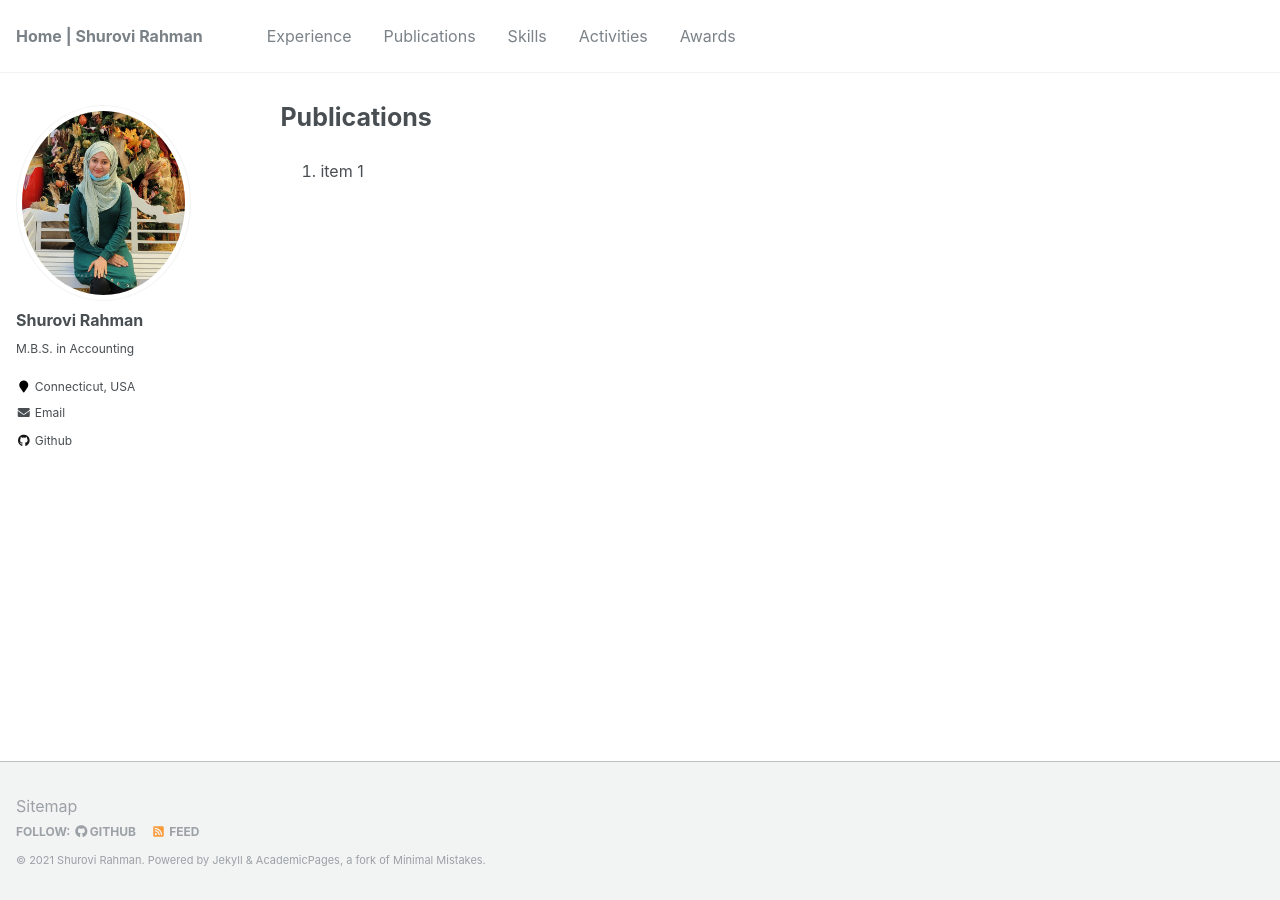
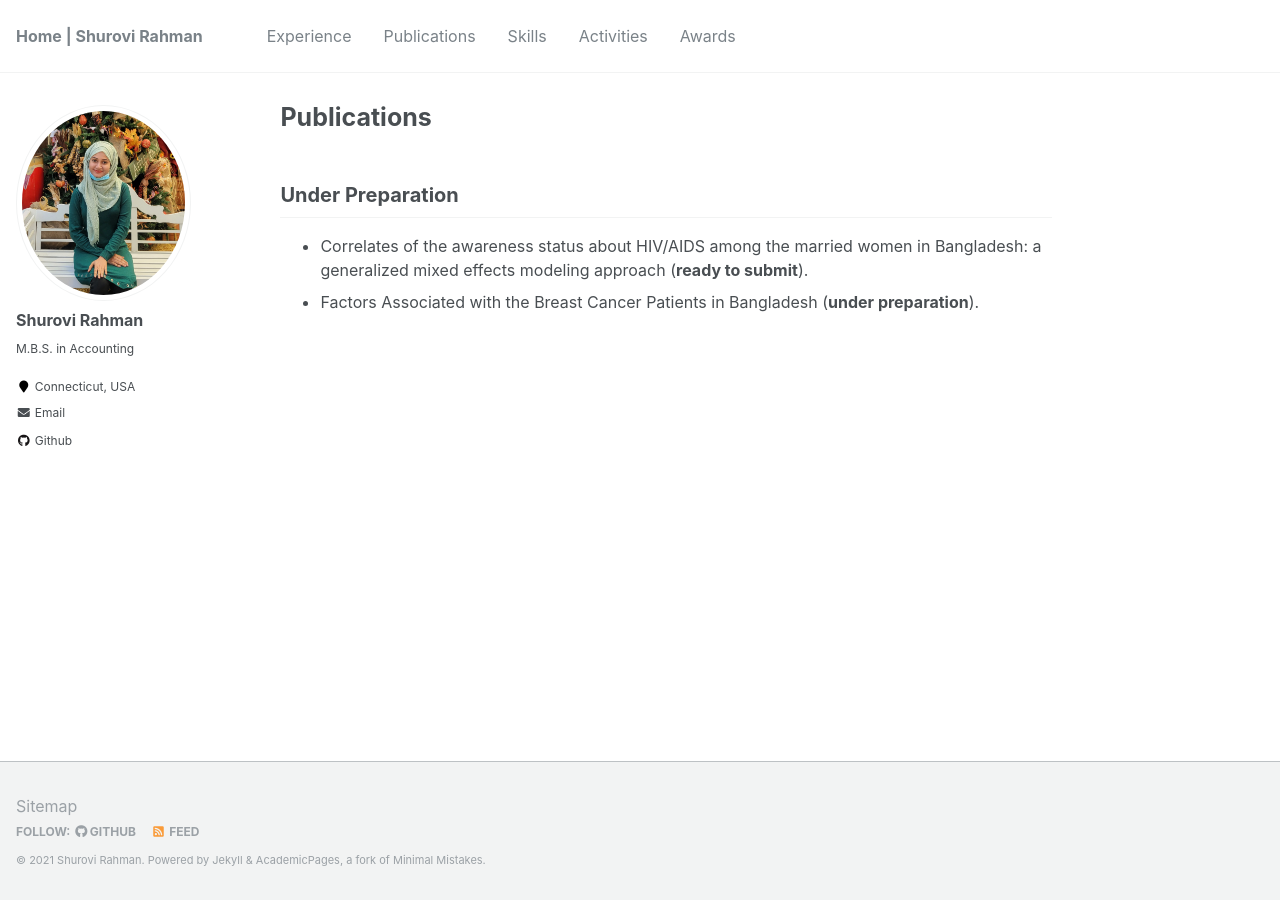
Before and after one commit to shurovirahman/shurovirahman.github.io, a Jekyll site: the page built from _pages/publications.md, in a window 1280 px wide. Built offline with Jekyll 4.4.1, drawn with Linux system fonts in a browser that asks for light colours.

Commit message:
Update publications.md

```diff
--- a/_pages/publications.md
+++ b/_pages/publications.md
@@ -4,4 +4,6 @@ permalink: /publications/
 author_profile: true
 ---
 
-1. item 1
+## Under Preparation
+* Correlates of the awareness status about HIV/AIDS among the married women in Bangladesh: a generalized mixed effects modeling approach (**ready to submit**).
+* Factors Associated with the Breast Cancer Patients in Bangladesh (**under preparation**).
```
